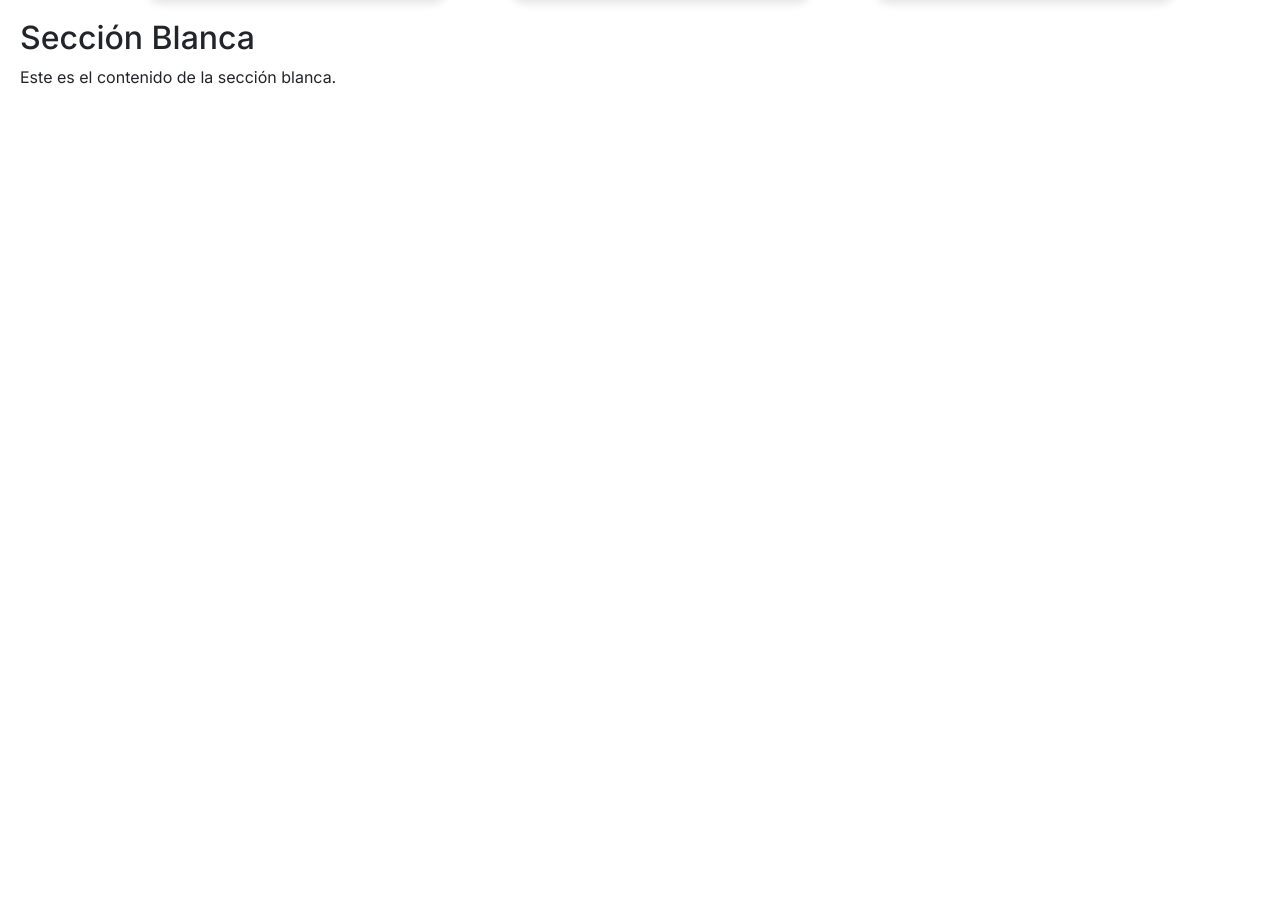
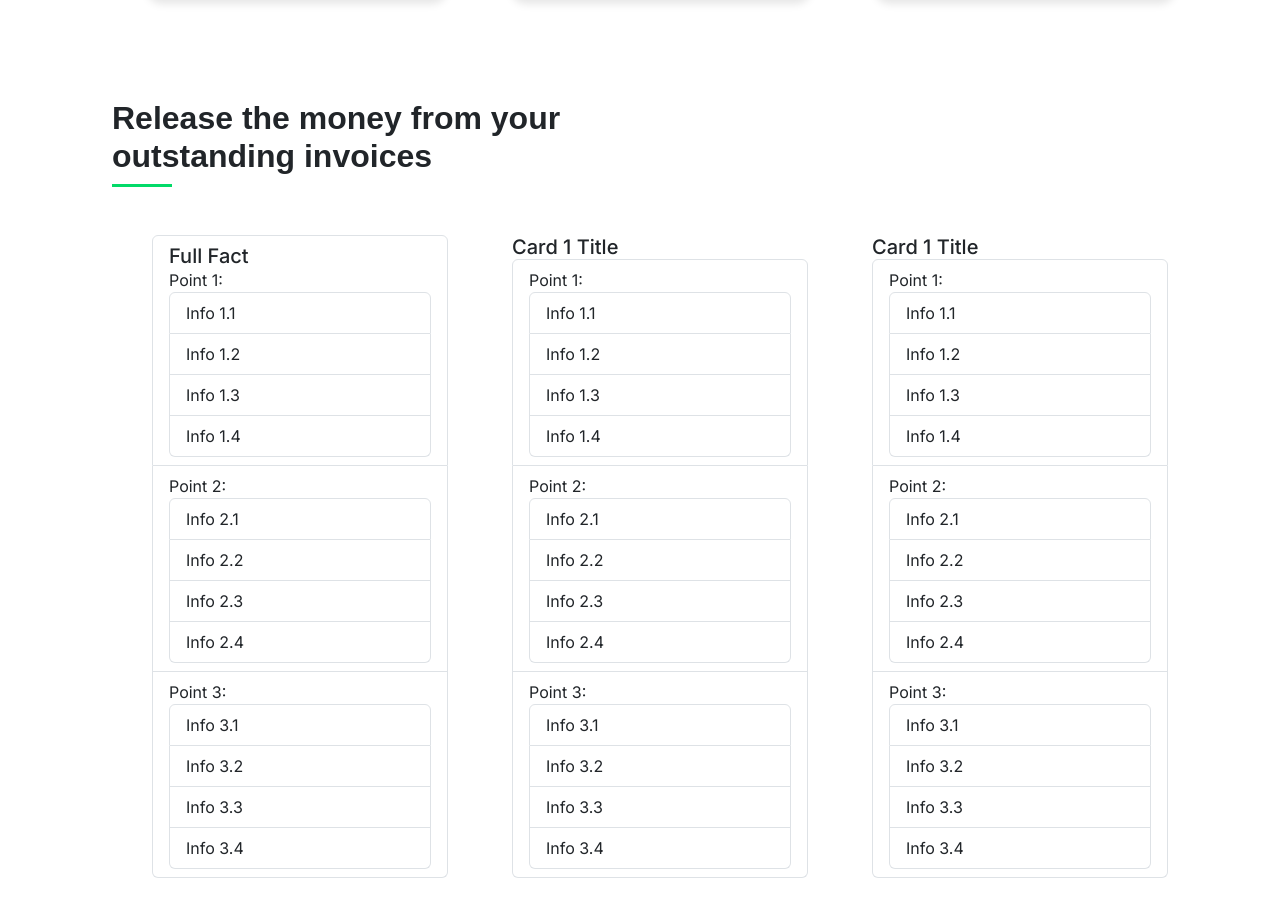
Before and after one commit to Rizwan884/smartfleetfunding-website, a Next.js app: page / in a window 1280 px wide. Shown: the part 921-1838 px from the top of the page. Before the commit the page ends 1046 px from the top, so only its background shows below. Built offline with nearby package versions, Linux system fonts and the light colour scheme.

Commit message:
Cards Information

```diff
--- a/src/app/styles/globals.css
+++ b/src/app/styles/globals.css
@@ -54,7 +54,7 @@
 .white-section {
   flex: 1;
   background-color: #ffffff; /* Color blanco de fondo */
-  padding: 20px; /* Ajusta según sea necesario */
+  padding: 100px; /* Ajusta según sea necesario */
 }
 /*-------------------------Cards------------------------------*/
 
@@ -165,6 +165,13 @@
   margin-top: 5px; /* Ajusta según sea necesario */
   margin-left: 10px;
 }
+/*-------------------------Cards-info------------------------------*/
+.line{
+  width: 60px; /* Ajusta según sea necesario */
+  height: 3px; /* Ajusta según sea necesario */
+  background-color: #02DA68; /* Ajusta el color según sea necesario */
+  margin-top: 5px; /* Ajusta según sea necesario */
+}
 /*--------------------------------------------------------*/
 
 .contact_slide{
--- /dev/null
+++ b/src/components/sff-cards-info.tsx
@@ -0,0 +1,116 @@
+import React from "react";
+import { Card, Container, Row, Col, ListGroup } from "react-bootstrap";
+export default function SFFcards() {
+  return (
+    <Container>
+      <h2 className="font-montserrat fw-bold ">
+        Release the money from your <br /> outstanding invoices
+      </h2>
+      <div className="line-front"></div>
+      <Row className="pt-5">
+        <Col className="card-column">
+          <Card.Body>
+            <ListGroup>
+              <ListGroup.Item>
+                <Card.Title>Full Fact</Card.Title>
+                Point 1:
+                <ListGroup>
+                  <ListGroup.Item>Info 1.1</ListGroup.Item>
+                  <ListGroup.Item>Info 1.2</ListGroup.Item>
+                  <ListGroup.Item>Info 1.3</ListGroup.Item>
+                  <ListGroup.Item>Info 1.4</ListGroup.Item>
+                </ListGroup>
+              </ListGroup.Item>
+              <ListGroup.Item>
+                Point 2:
+                <ListGroup>
+                  <ListGroup.Item>Info 2.1</ListGroup.Item>
+                  <ListGroup.Item>Info 2.2</ListGroup.Item>
+                  <ListGroup.Item>Info 2.3</ListGroup.Item>
+                  <ListGroup.Item>Info 2.4</ListGroup.Item>
+                </ListGroup>
+              </ListGroup.Item>
+              <ListGroup.Item>
+                Point 3:
+                <ListGroup>
+                  <ListGroup.Item>Info 3.1</ListGroup.Item>
+                  <ListGroup.Item>Info 3.2</ListGroup.Item>
+                  <ListGroup.Item>Info 3.3</ListGroup.Item>
+                  <ListGroup.Item>Info 3.4</ListGroup.Item>
+                </ListGroup>
+              </ListGroup.Item>
+            </ListGroup>
+          </Card.Body>
+        </Col>
+        <Col className="card-column">
+          <Card.Body>
+            <Card.Title>Card 1 Title</Card.Title>
+            <ListGroup>
+              <ListGroup.Item>
+                Point 1:
+                <ListGroup>
+                  <ListGroup.Item>Info 1.1</ListGroup.Item>
+                  <ListGroup.Item>Info 1.2</ListGroup.Item>
+                  <ListGroup.Item>Info 1.3</ListGroup.Item>
+                  <ListGroup.Item>Info 1.4</ListGroup.Item>
+                </ListGroup>
+              </ListGroup.Item>
+              <ListGroup.Item>
+                Point 2:
+                <ListGroup>
+                  <ListGroup.Item>Info 2.1</ListGroup.Item>
+                  <ListGroup.Item>Info 2.2</ListGroup.Item>
+                  <ListGroup.Item>Info 2.3</ListGroup.Item>
+                  <ListGroup.Item>Info 2.4</ListGroup.Item>
+                </ListGroup>
+              </ListGroup.Item>
+              <ListGroup.Item>
+                Point 3:
+                <ListGroup>
+                  <ListGroup.Item>Info 3.1</ListGroup.Item>
+                  <ListGroup.Item>Info 3.2</ListGroup.Item>
+                  <ListGroup.Item>Info 3.3</ListGroup.Item>
+                  <ListGroup.Item>Info 3.4</ListGroup.Item>
+                </ListGroup>
+              </ListGroup.Item>
+            </ListGroup>
+          </Card.Body>
+        </Col>
+        <Col className="card-column">
+          <Card.Body>
+            <Card.Title>Card 1 Title</Card.Title>
+            <ListGroup>
+              <ListGroup.Item>
+                Point 1:
+                <ListGroup>
+                  <ListGroup.Item>Info 1.1</ListGroup.Item>
+                  <ListGroup.Item>Info 1.2</ListGroup.Item>
+                  <ListGroup.Item>Info 1.3</ListGroup.Item>
+                  <ListGroup.Item>Info 1.4</ListGroup.Item>
+                </ListGroup>
+              </ListGroup.Item>
+              <ListGroup.Item>
+                Point 2:
+                <ListGroup>
+                  <ListGroup.Item>Info 2.1</ListGroup.Item>
+                  <ListGroup.Item>Info 2.2</ListGroup.Item>
+                  <ListGroup.Item>Info 2.3</ListGroup.Item>
+                  <ListGroup.Item>Info 2.4</ListGroup.Item>
+                </ListGroup>
+              </ListGroup.Item>
+              <ListGroup.Item>
+                Point 3:
+                <ListGroup>
+                  <ListGroup.Item>Info 3.1</ListGroup.Item>
+                  <ListGroup.Item>Info 3.2</ListGroup.Item>
+                  <ListGroup.Item>Info 3.3</ListGroup.Item>
+                  <ListGroup.Item>Info 3.4</ListGroup.Item>
+                </ListGroup>
+              </ListGroup.Item>
+            </ListGroup>
+          </Card.Body>
+        </Col>
+      </Row>
+    </Container>
+  );
+}
--- a/src/components/sff_cards_sections.tsx
+++ b/src/components/sff_cards_sections.tsx
@@ -1,13 +1,12 @@
 import SFFcards from "../components/sff_cards";
+import SFFcardsInfo from "./sff-cards-info";
 export default function SFFcardsSections() {
   return (
     <>
       <div className="gray-section">{/* Contenido de la sección gris */}</div>
       <SFFcards />
       <div className="white-section">
-        {/* Contenido de la sección blanca */}
-        <h2>Sección Blanca</h2>
-        <p>Este es el contenido de la sección blanca.</p>
+        <SFFcardsInfo />
       </div>
     </>
   );
```
